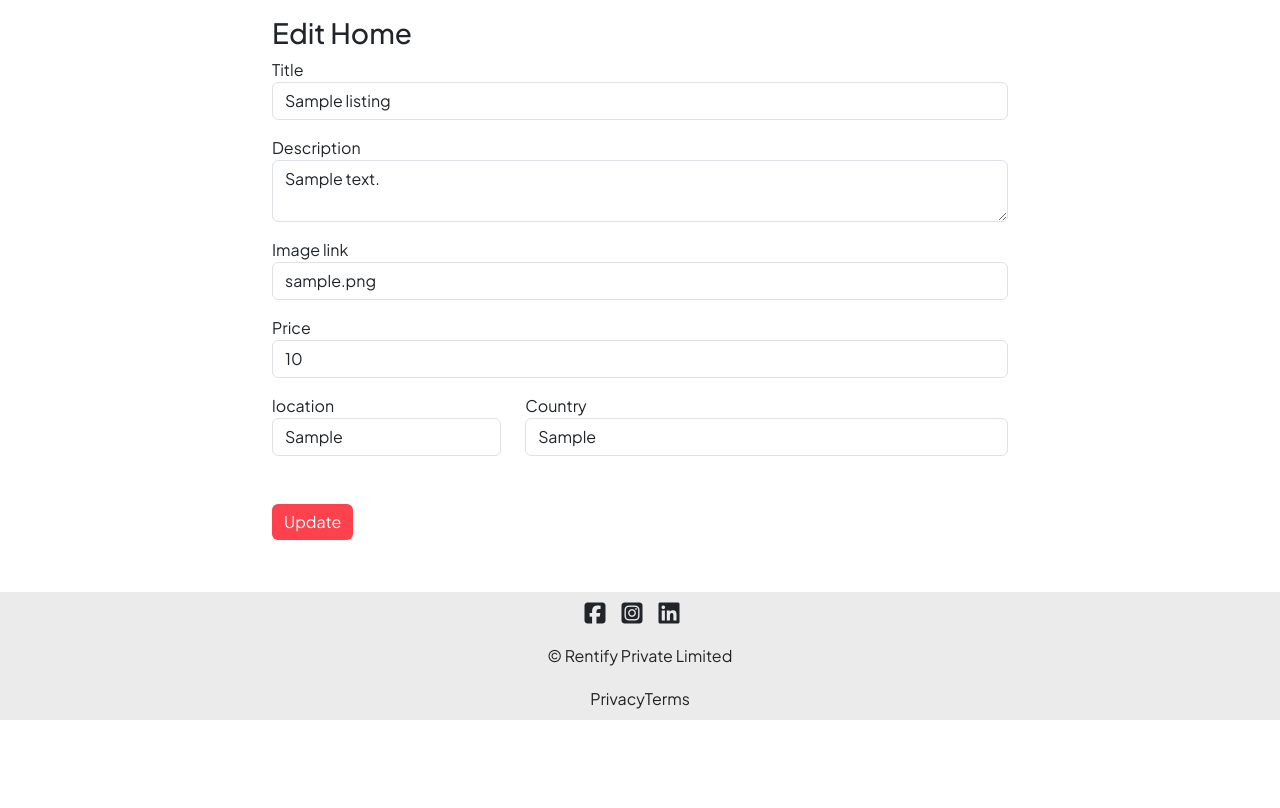
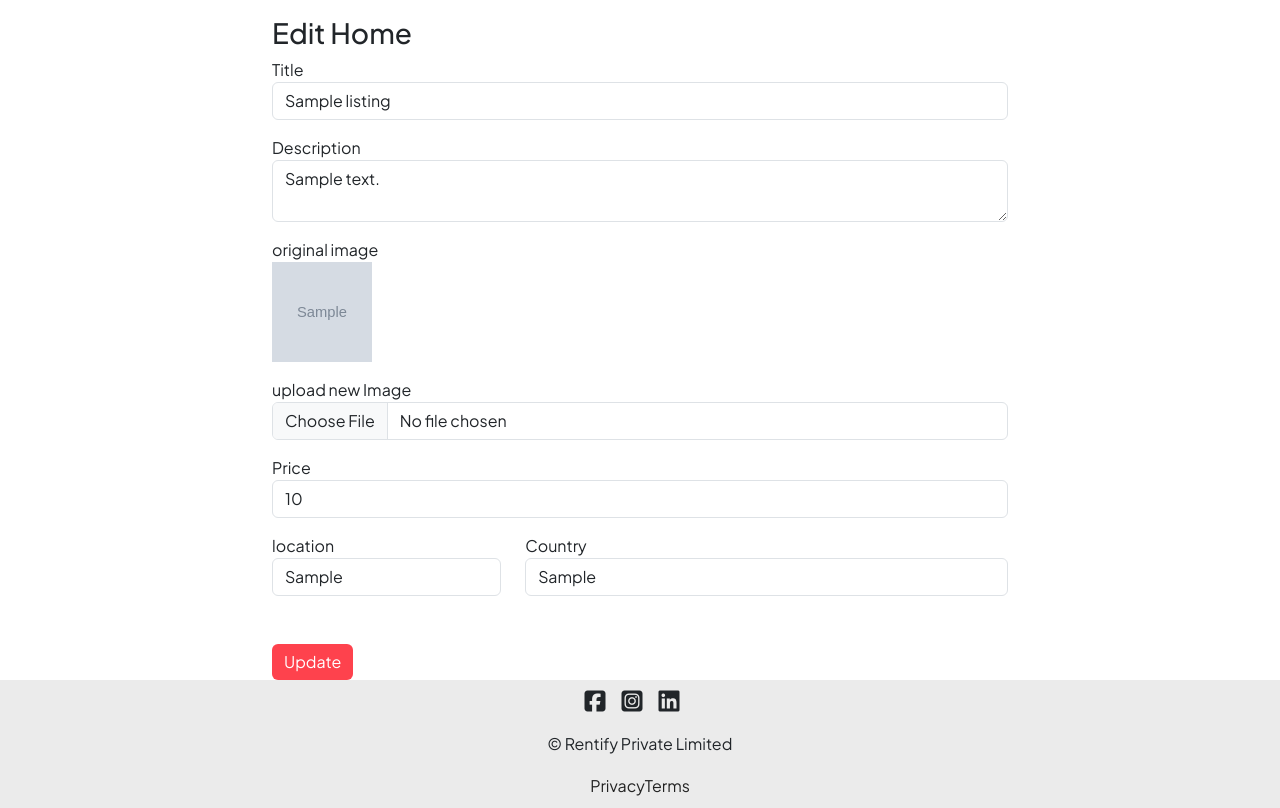
Before and after one commit to Sachindangi189/rentify-app, a Node server app: page /listing/600000000000000000000001/edit in a window 1280 px wide. Shown: the part 80-888 px from the top of the page. Before the commit the page ends 800 px from the top, so only its background shows below. Run offline with Node 20, Linux system fonts and the light colour scheme; a user stored in the database is signed in; tables that the repository leaves empty hold one stand-in row (values such as "Sample post"); grey boxes marked "Sample" are stand-in pictures; some libraries are stand-ins or nearby versions.

Commit message:
Add files via upload
add map to show locations

```diff
--- a/controllers/homePage.js
+++ b/controllers/homePage.js
@@ -60,14 +60,20 @@ exports.addHome = async (req,res) =>{
 exports.editHome = [isLoggedIn,isOwner, async (req, res) => {
   const { id } = req.params;
   const listing = await Listing.findById(id);
-  res.render('edit', { listing });
+     // Cloudinary image transformation for preview
+    let orgImage = listing.image?.url || '';
+    if (orgImage.includes('/upload')) {
+      orgImage = orgImage.replace('/upload', '/upload/w_100,h_100');
+    }
+
+  res.render('edit', { listing,orgImage});
 }];
 
 // put request for updating the home
 exports.updateHome = [isLoggedIn,isOwner, async (req, res) => {
   const { id } = req.params;
   const { title, description, image, price, location, country } = req.body;
-  await Listing.findByIdAndUpdate(id, {
+  let conlisting = await Listing.findByIdAndUpdate(id, {
     title,
     description,
     image,
@@ -75,6 +81,15 @@ exports.updateHome = [isLoggedIn,isOwner, async (req, res) => {
     location,
     country
   });
+  // If a new file is uploaded, update the image field
+  // Assuming req.file contains the uploaded file information
+  if(typeof req.file !== 'undefined'){
+   let url = req.file.path; // Assuming the file is uploaded to a local path
+  let filename = req.file.filename;
+    conlisting.image = { url: url, filename: filename }; // Storing the image URL and filename
+    await conlisting.save();
+  }
+
   req.flash('update', 'Home updated successfully!');
   res.redirect(`/listing/${id}`);
 }]
--- a/public/css/style.css
+++ b/public/css/style.css
@@ -112,3 +112,9 @@ color: #fe424d;
   padding-left: 0;
   padding-right: 0;
 }
+
+/* map */
+#map {
+  height: 400px;
+  width: 100px;
+}
--- a/routes/homeRouter.js
+++ b/routes/homeRouter.js
@@ -12,7 +12,7 @@ homeRoute.get('/listing/new', homePath.addNew);
 homeRoute.post('/listing',upload.single('listing[image]') ,homePath.addHome);
 homeRoute.get('/listing/:id/edit', homePath.editHome);
 homeRoute.get('/listing/:id', homePath.showHome);
-homeRoute.put('/listing/:id', homePath.updateHome);
+homeRoute.put('/listing/:id',upload.single('listing[image]'), homePath.updateHome);
 homeRoute.delete('/listing/:id', homePath.deleteHome);
 
 module.exports = homeRoute;
--- a/views/edit.ejs
+++ b/views/edit.ejs
@@ -4,7 +4,7 @@
    <div class="row mt-3">
     <class class="col-8 offset-2">
   <h3>Edit Home</h3>
-  <form action="/listing/<%= listing._id %>?_method=PUT"  method="post" class="needs-validation" novalidate>
+  <form action="/listing/<%= listing._id %>?_method=PUT"  method="post" class="needs-validation" novalidate enctype="multipart/form-data">
     <div  class="mb-3">
     <label for="title" class="form-lable">Title</label>
     <input type="text" value="<%=listing.title%>" name="title" class="form-control" required>
@@ -15,9 +15,14 @@
     <textarea name="description" class="form-control" required><%=listing.description%></textarea>
     </div>
 
+    <div class="mb-3">
+      <label for="orgimage" class="form-lable">original image</label><br>
+      <img src="<%=orgImage %>" alt="image" style = "width: 100px; height: 100px; object-fit: cover;">
+    </div>
+
     <div  class="mb-3">
-    <label for="image" class="form-lable">Image link</label>
-    <input type="text" value="<%= listing.image?.url || listing.image %>" name="image" class="form-control" required>
+    <label for="image" class="form-lable"> upload new Image </label>
+    <input type="file"  name='listing[image]' class="form-control" required>
     </div>
 
     <div  class="mb-3">
--- a/views/layouts/boilerPlate.ejs
+++ b/views/layouts/boilerPlate.ejs
@@ -11,6 +11,10 @@
 <link rel="preconnect" href="https://fonts.gstatic.com" crossorigin>
 <link href="https://fonts.googleapis.com/css2?family=Plus+Jakarta+Sans:wght@200..800&display=swap" rel="stylesheet">
 <link rel="stylesheet" href="/css/starRating.css">
+<script
+    src="https://maps.googleapis.com/maps/api/js?key=YOUR_API_KEY&libraries=maps,marker"
+    defer
+></script>
 </head>
 <body>
   <%- include('../includes/navbar') %>
```
Also changed, not shown: views/show.ejs (+41 -2 lines).
